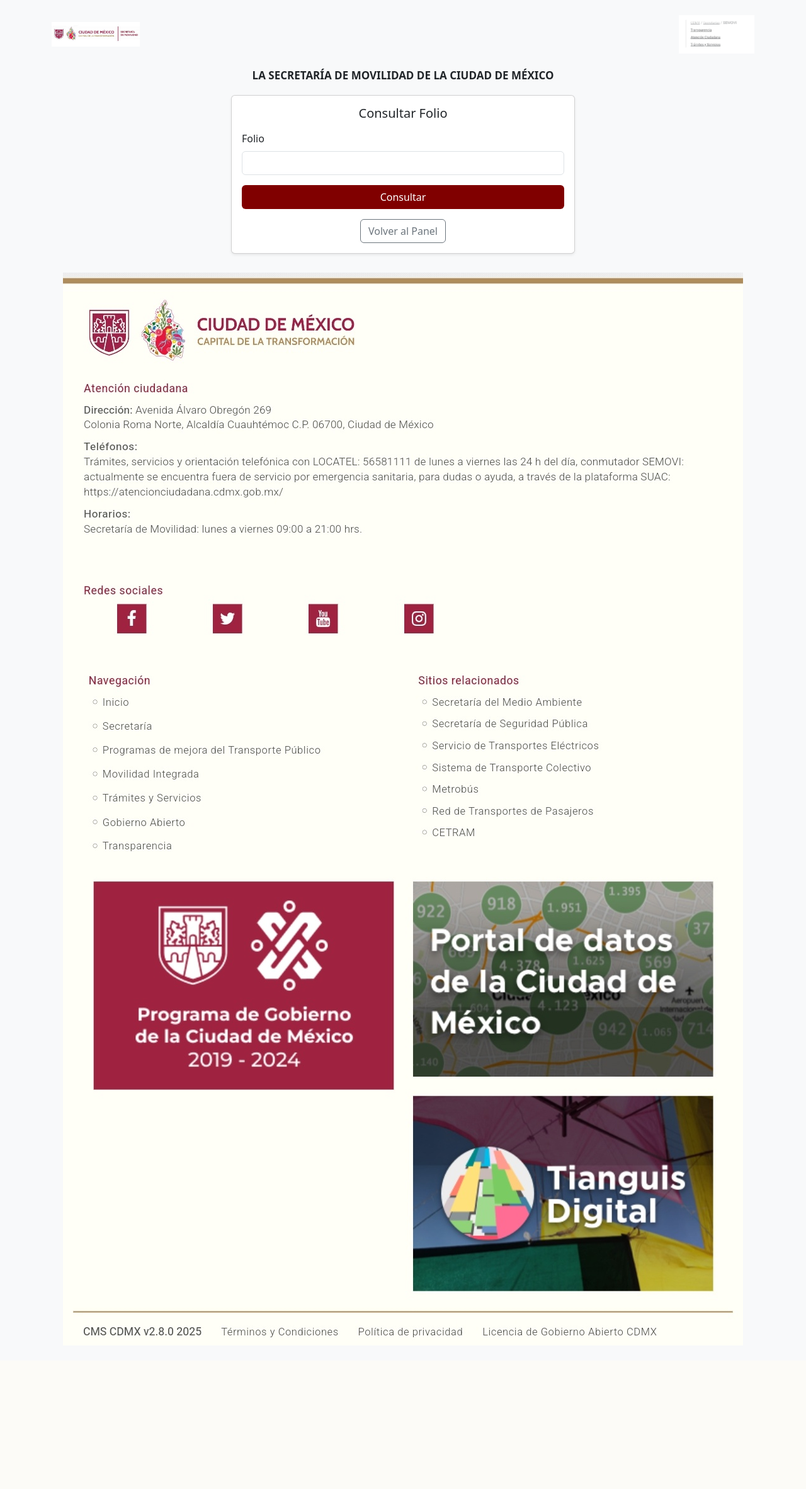
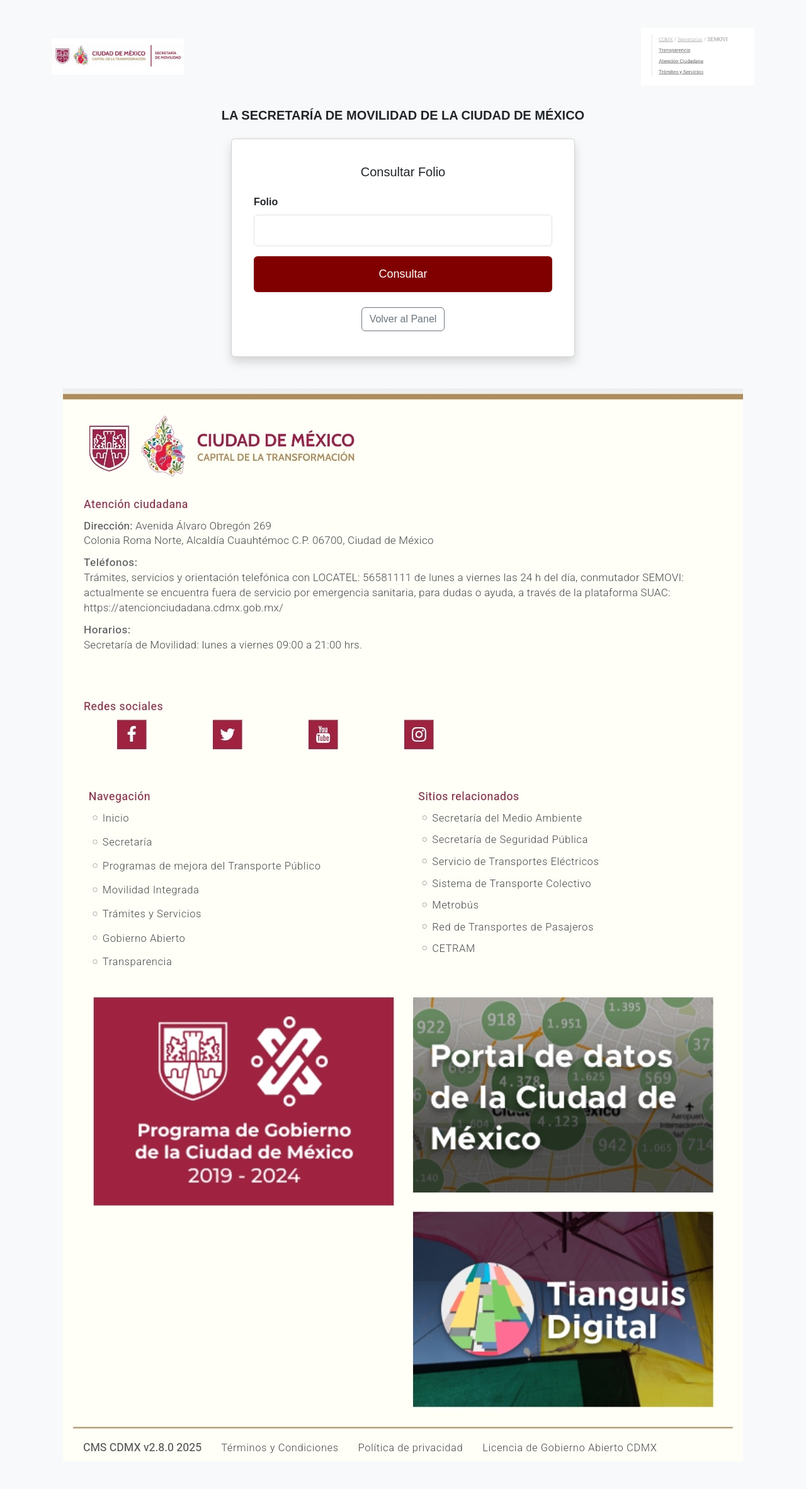
Before and after one commit to Gsr1989/registro-vehiculos, a Flask app: page /consulta in a window 1280 px wide. Shown: the whole page at 63% size. Before the commit the page ends 2124 px from the top, so only its background shows below. Run offline with Flask 3, Linux system fonts and the light colour scheme.

Commit message:
Update consulta_folio.html

```diff
--- a/templates/consulta_folio.html
+++ b/templates/consulta_folio.html
@@ -5,49 +5,71 @@
     <title>Consulta de Folio</title>
     <link href="https://cdn.jsdelivr.net/npm/bootstrap@5.3.0/dist/css/bootstrap.min.css" rel="stylesheet">
     <style>
+        body {
+            font-family: Arial, sans-serif;
+            background-color: #f0f4f8;
+            padding: 20px;
+            margin: 0;
+        }
         .btn-guinda {
             background-color: #800000;
             color: white;
+            font-size: 18px;
+            padding: 14px;
         }
         .btn-guinda:hover {
             background-color: #a00000;
         }
         .logo {
-            max-width: 140px;
+            max-width: 210px;
         }
         .sublogo {
-            max-width: 120px;
+            max-width: 180px;
         }
         .titulo-oficial {
             font-weight: bold;
             text-transform: uppercase;
             text-align: center;
-            margin: 25px 0 20px 0;
-            font-size: 17px;
+            margin: 35px 0 25px 0;
+            font-size: 20px;
         }
         .footer-img {
             display: block;
-            margin: 30px auto 0 auto;
+            margin: 50px auto 0 auto;
             max-width: 100%;
             height: auto;
+        }
+        .card {
+            padding: 10px;
+        }
+        .card-body {
+            padding: 30px 25px;
+        }
+        .form-label {
+            font-size: 16px;
+            font-weight: 600;
+        }
+        input[type="text"] {
+            font-size: 16px;
+            padding: 12px;
         }
     </style>
 </head>
 <body class="bg-light">
 
 <div class="container my-4">
-    <div class="d-flex justify-content-between align-items-center mb-3">
+    <div class="d-flex justify-content-between align-items-center mb-4">
         <img src="{{ url_for('static', filename='logo.png') }}" class="logo" alt="Logo">
         <img src="{{ url_for('static', filename='sub_logo.png') }}" class="sublogo" alt="Sublogo">
     </div>
 
-    <h5 class="titulo-oficial">LA SECRETARÍA DE MOVILIDAD DE LA CIUDAD DE MÉXICO</h5>
+    <h4 class="titulo-oficial">LA SECRETARÍA DE MOVILIDAD DE LA CIUDAD DE MÉXICO</h4>
 
     <div class="row justify-content-center">
-        <div class="col-md-6">
-            <div class="card shadow-sm">
+        <div class="col-md-8 col-lg-6">
+            <div class="card shadow">
                 <div class="card-body">
-                    <h5 class="text-center mb-3">Consultar Folio</h5>
+                    <h5 class="text-center mb-4">Consultar Folio</h5>
                     <form method="POST" action="{{ url_for('resultado_consulta') }}">
                         <div class="mb-3">
                             <label for="folio" class="form-label">Folio</label>
@@ -55,7 +77,7 @@
                         </div>
                         <button type="submit" class="btn btn-guinda w-100">Consultar</button>
                     </form>
-                    <div class="mt-3 text-center">
+                    <div class="mt-4 text-center">
                         <a href="{{ url_for('admin') }}" class="btn btn-outline-secondary">Volver al Panel</a>
                     </div>
                 </div>
```
